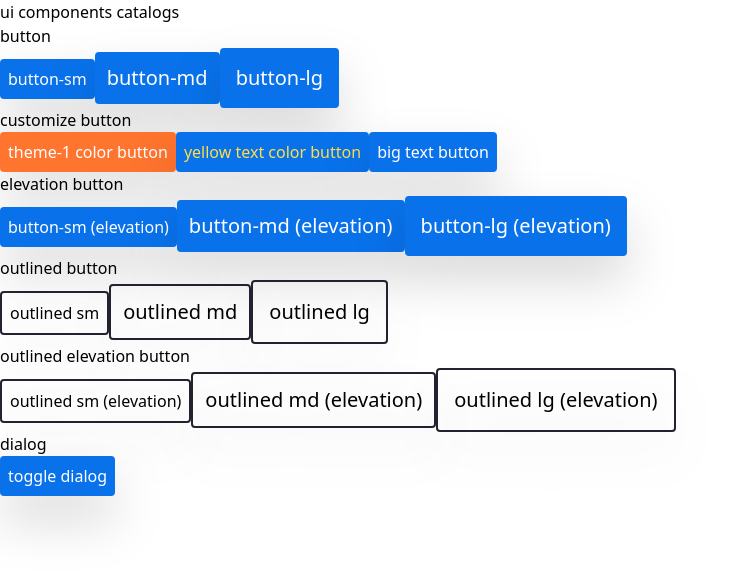
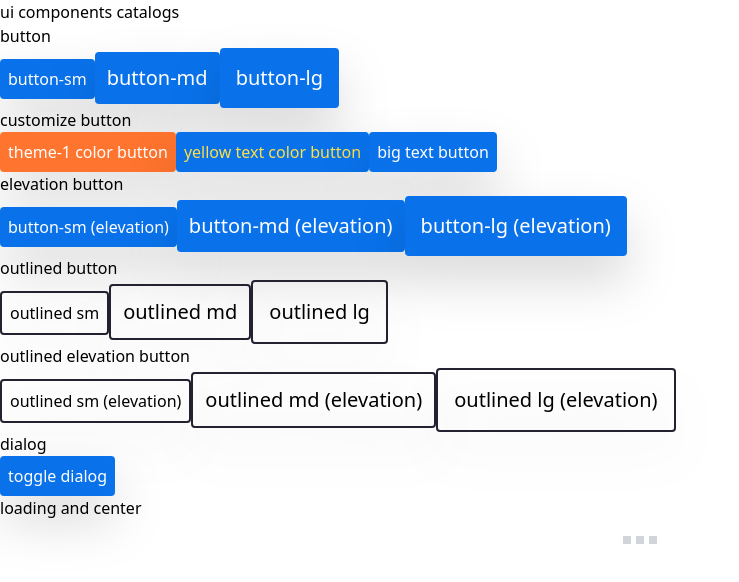
Before and after one commit to tsubasa-kodama/zoom_clone_app, a Next.js app: page /test in a window 1280 px wide. Shown: the top 582 px of the page, without its empty margins (0-739 px from the left). Built offline with nearby package versions, Linux system fonts and the light colour scheme.

Commit message:
汎用コンポーネントのデモページにLoadingとCenterを追加

```diff
--- a/pages/test.tsx
+++ b/pages/test.tsx
@@ -1,5 +1,7 @@
 import Button from '@/components/Button';
+import Center from '@/components/Center';
 import Dialog, { DialogActions, DialogContent, DialogTitle, useDialog } from '@/components/Dialog';
+import Loading from '@/components/Loading';
 import OutlinedButton from '@/components/OutlinedButton';
 import TextButton from '@/components/TextButton';
 import { NextPage } from 'next';
@@ -64,6 +66,15 @@ const ForUiTestPage: NextPage<Props> = ({ }) => {
                     </DialogActions>
                 </Dialog>
             </section>
+
+            <section>
+                <h2>loading and center</h2>
+                <Center>
+                    <Loading
+                        isLoading
+                    />
+                </Center>
+            </section>
         </main>
     );
 }
```
